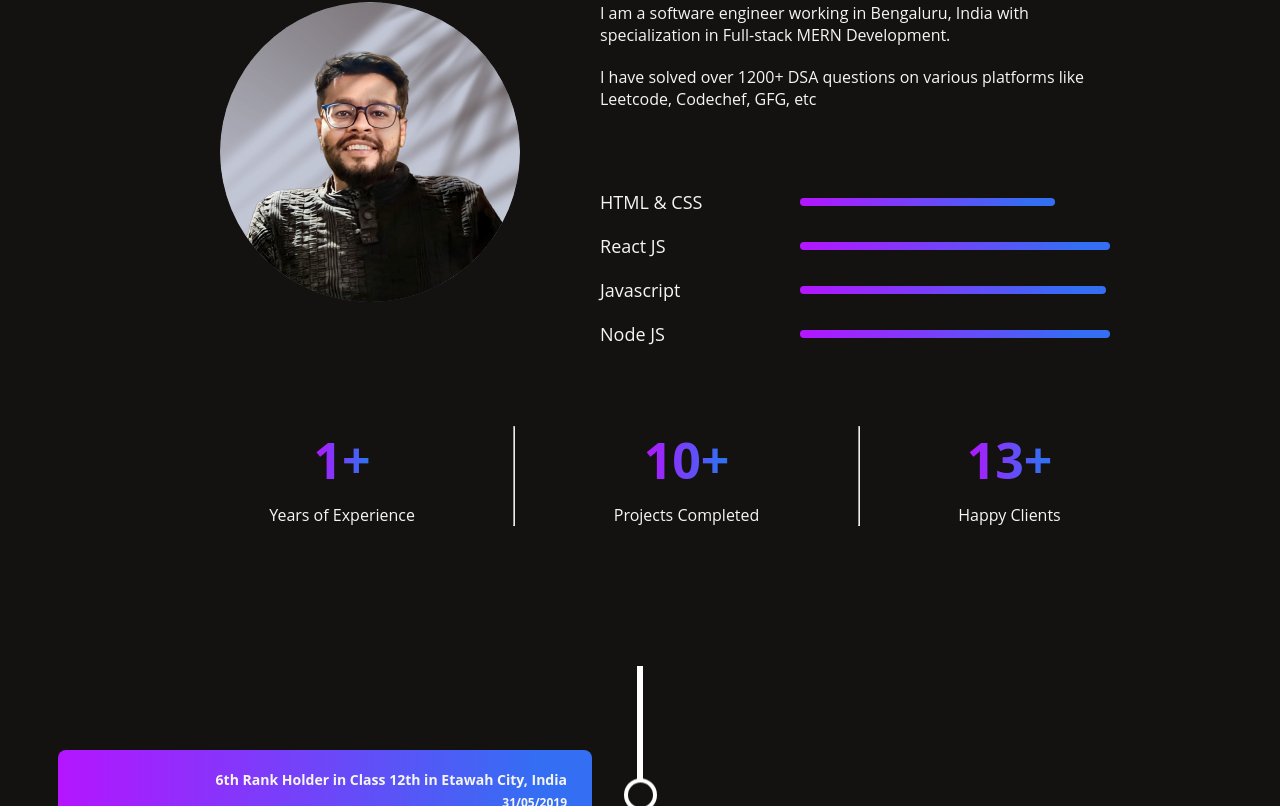
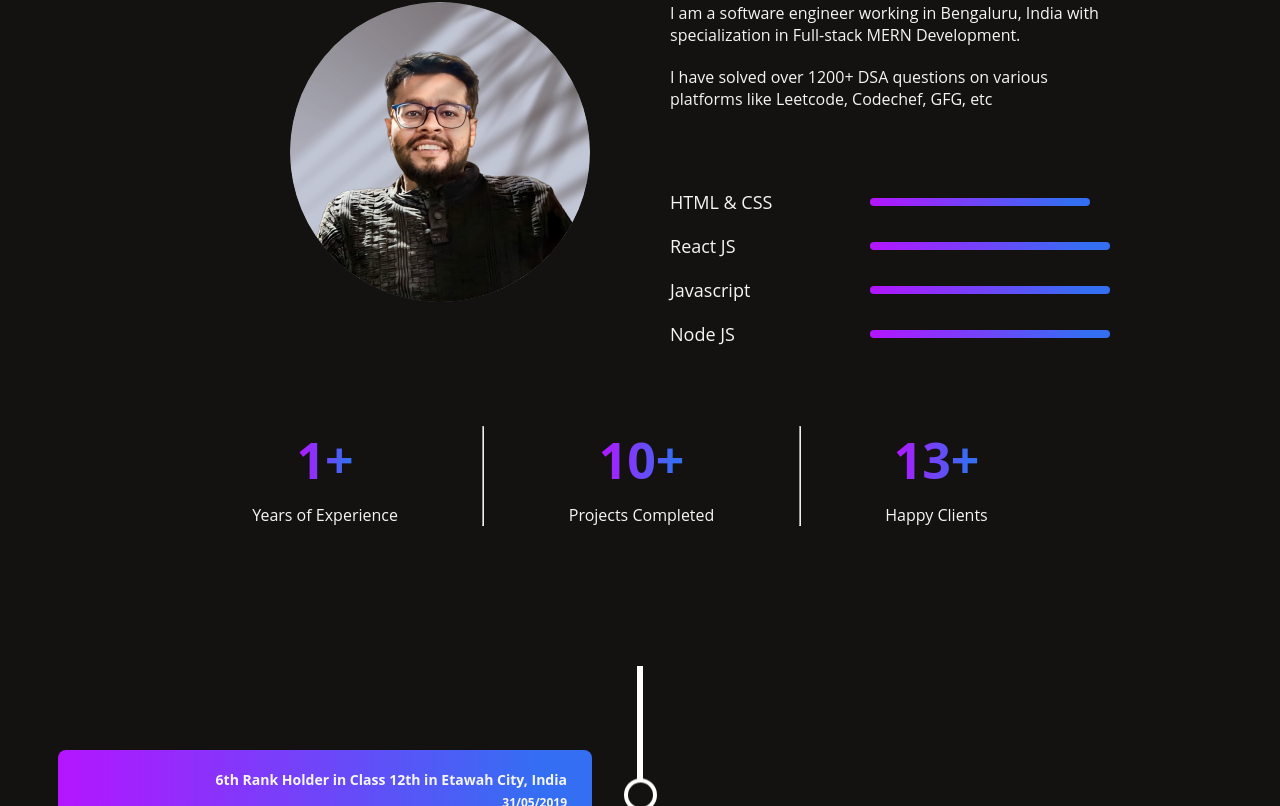
Before and after one commit to ritikporwal710/My-Portfolio-using-react, a React (Create React App) app: page / in a window 1280 px wide. Shown: the part 1089-1895 px from the top of the page. Built offline with nearby package versions, Linux system fonts and the light colour scheme.

Commit message:
Update about.scss

```diff
--- a/src/styles/about.scss
+++ b/src/styles/about.scss
@@ -7,7 +7,7 @@
   margin: -40px 170px;
   color: whitesmoke;
   padding-top: 10px;
-  padding-left: 50px;
+  padding-left: 120px;
   // width: 100%;
   // height: 100vh;
   // padding: 6rem $p;
@@ -88,6 +88,7 @@
   // flex-direction: column;
   // align-items: center;
   // justify-content: center;
+  margin-left: -80px;
 }
 
 #myimg {
```
